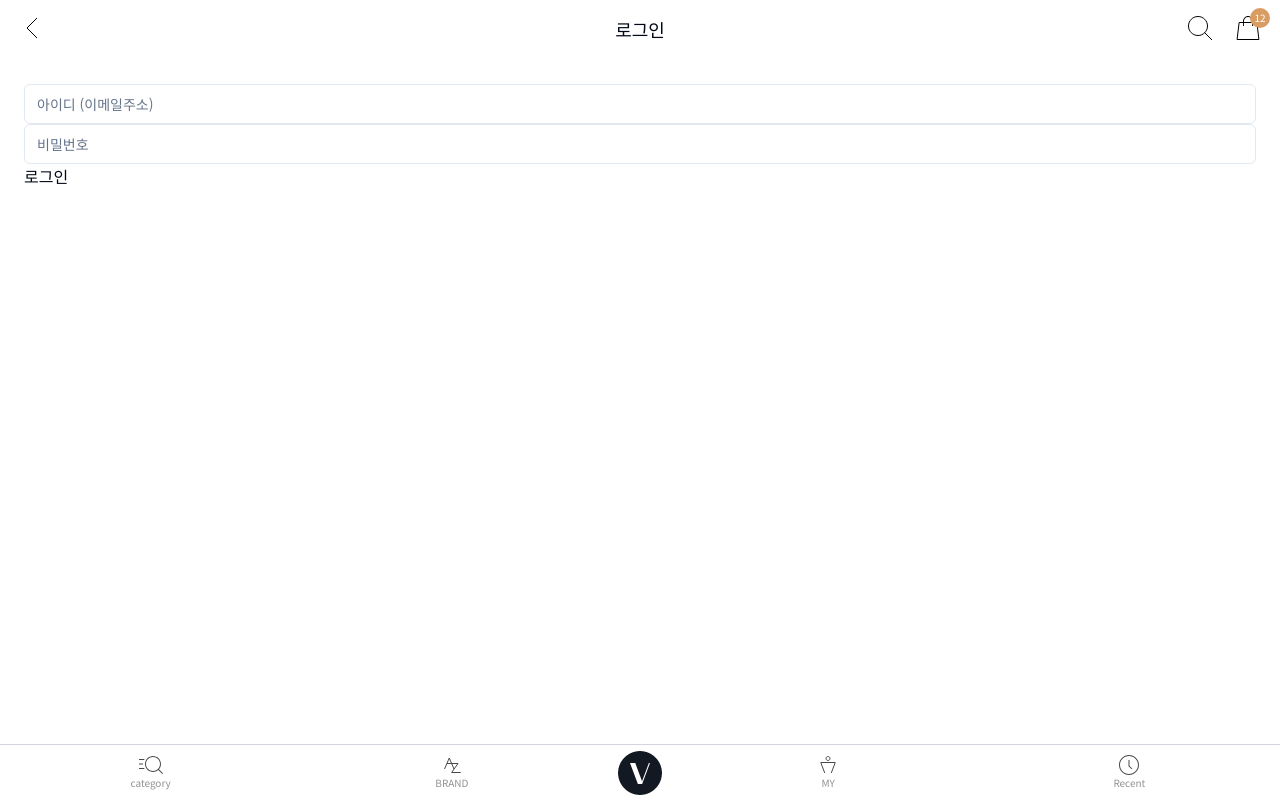
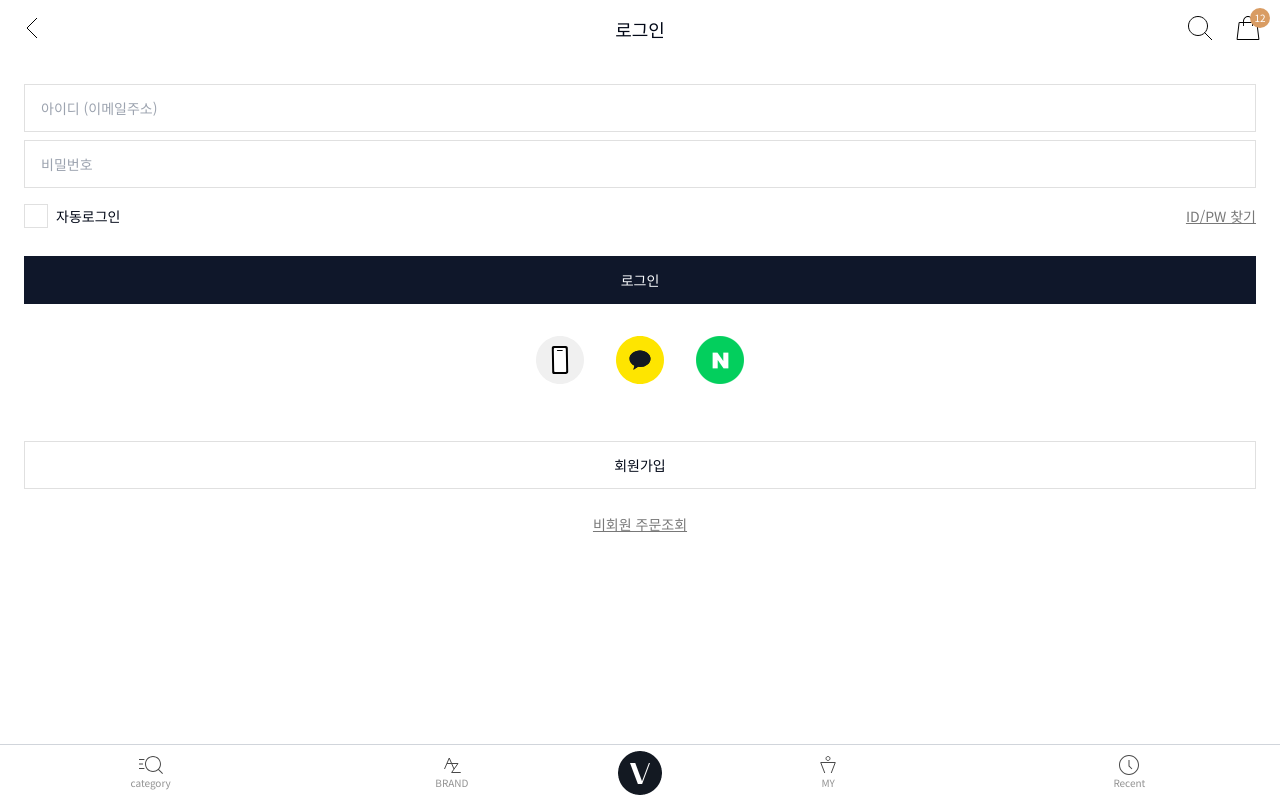
Before and after one commit to jangdebug/jokim-bizarre-adventure-frontend, a Next.js app: page /sign-in in a window 1280 px wide. Shown: the top 800 px of the page. Built offline with nearby package versions, Linux system fonts and the light colour scheme.

Commit message:
:sparkles:feat: publish sign in page

```diff
--- a/package.json
+++ b/package.json
@@ -17,6 +17,7 @@
   },
   "dependencies": {
     "@next/font": "^14.2.6",
+    "@radix-ui/react-checkbox": "^1.1.1",
     "@radix-ui/react-slot": "^1.1.0",
     "class-variance-authority": "^0.7.0",
     "clsx": "^2.1.1",
--- a/src/app/(auth)/layout.tsx
+++ b/src/app/(auth)/layout.tsx
@@ -1,4 +1,9 @@
 import AuthServiceHeader from '@/components/layout/AuthServiceHeader'
+import { Metadata } from 'next'
+
+export const metadata: Metadata = {
+  title: '로그인',
+}
 
 export default function Layout({
   children,
--- a/src/app/(auth)/sign-in/page.tsx
+++ b/src/app/(auth)/sign-in/page.tsx
@@ -2,9 +2,13 @@ import SignInForm from '@/components/sign-in/SignInForm'
 import React from 'react'
 
 export default function SignIn() {
-  const handleSignUp = async (signUpFormData: FormData) => {
+  const handleSignIn = async (signInFormData: FormData) => {
     'use server'
-    console.log('data', signUpFormData)
+    if (!signInFormData.has('autoLogin')) {
+      signInFormData.append('autoLogin', 'false')
+    }
+
+    console.log('data', signInFormData)
   }
-  return <SignInForm handleSignIn={handleSignUp}></SignInForm>
+  return <SignInForm handleSignIn={handleSignIn}></SignInForm>
 }
--- /dev/null
+++ b/src/components/icons/sign-in/KakaoIcon.tsx
@@ -0,0 +1,51 @@
+import React from 'react'
+
+export default function KakaoIcon() {
+  return (
+    <svg
+      width="48"
+      height="48"
+      viewBox="0 0 48 48"
+      fill="none"
+      xmlns="http://www.w3.org/2000/svg"
+    >
+      <g clipPath="url(#clip0_215_16)">
+        <path
+          d="M24 48C37.2548 48 48 37.2548 48 24C48 10.7452 37.2548 0 24 0C10.7452 0 0 10.7452 0 24C0 37.2548 10.7452 48 24 48Z"
+          fill="#FEE500"
+        />
+        <path
+          d="M24 14.375C18.201 14.375 13.5 18.083 13.5 22.658C13.5 25.635 15.492 28.245 18.481 29.705C18.261 30.522 17.686 32.668 17.571 33.127C17.428 33.697 17.779 33.689 18.011 33.537C18.191 33.417 20.887 31.587 22.051 30.797C22.683 30.891 23.334 30.94 24 30.94C29.799 30.94 34.5 27.232 34.5 22.658C34.5 18.083 29.799 14.375 24 14.375"
+          fill="#191919"
+        />
+        <mask
+          id="mask0_215_16"
+          style={{ maskType: 'luminance' }}
+          maskUnits="userSpaceOnUse"
+          x="13"
+          y="14"
+          width="22"
+          height="20"
+        >
+          <path
+            d="M24 14.375C18.201 14.375 13.5 18.083 13.5 22.658C13.5 25.635 15.492 28.245 18.481 29.705C18.261 30.522 17.686 32.668 17.571 33.127C17.428 33.697 17.779 33.689 18.011 33.537C18.191 33.417 20.887 31.587 22.051 30.797C22.683 30.891 23.334 30.94 24 30.94C29.799 30.94 34.5 27.232 34.5 22.658C34.5 18.083 29.799 14.375 24 14.375"
+            fill="white"
+          />
+        </mask>
+        <g mask="url(#mask0_215_16)">
+          <path
+            fillRule="evenodd"
+            clipRule="evenodd"
+            d="M10 10H38V38H10V10Z"
+            fill="#131922"
+          />
+        </g>
+      </g>
+      <defs>
+        <clipPath id="clip0_215_16">
+          <rect width="48" height="48" fill="white" />
+        </clipPath>
+      </defs>
+    </svg>
+  )
+}
--- /dev/null
+++ b/src/components/icons/sign-in/PhoneIcon.tsx
@@ -0,0 +1,37 @@
+import React from 'react'
+
+export default function PhoneIcon() {
+  return (
+    <svg
+      width="48"
+      height="48"
+      viewBox="0 0 48 48"
+      fill="none"
+      xmlns="http://www.w3.org/2000/svg"
+    >
+      <g clipPath="url(#clip0_215_3)">
+        <path
+          d="M24 48C37.2548 48 48 37.2548 48 24C48 10.7452 37.2548 0 24 0C10.7452 0 0 10.7452 0 24C0 37.2548 10.7452 48 24 48Z"
+          fill="#F0F0F0"
+        />
+        <path
+          d="M29.7547 9.89742L17.7565 10.1068C16.6521 10.1261 15.7725 11.037 15.7917 12.1414L16.2106 36.1378C16.2299 37.2422 17.1408 38.1219 18.2452 38.1026L30.2434 37.8932C31.3478 37.8739 32.2274 36.963 32.2082 35.8586L31.7893 11.8622C31.77 10.7578 30.8591 9.87814 29.7547 9.89742Z"
+          fill="black"
+        />
+        <path
+          d="M28.7898 11.9146L18.7914 12.0891C18.2392 12.0987 17.7993 12.5542 17.809 13.1064L18.1929 35.103C18.2025 35.6552 18.658 36.0951 19.2102 36.0854L29.2087 35.9109C29.7609 35.9013 30.2007 35.4458 30.1911 34.8936L29.8071 12.897C29.7975 12.3448 29.342 11.9049 28.7898 11.9146Z"
+          fill="white"
+        />
+        <path
+          d="M21.3433 15.045L26.3425 14.9577C26.6186 14.9529 26.8386 14.7252 26.8337 14.4491C26.8289 14.173 26.6012 13.9531 26.3251 13.9579L21.3259 14.0452C21.0498 14.05 20.8298 14.2777 20.8347 14.5538C20.8395 14.8299 21.0672 15.0498 21.3433 15.045Z"
+          fill="black"
+        />
+      </g>
+      <defs>
+        <clipPath id="clip0_215_3">
+          <rect width="48" height="48" fill="white" />
+        </clipPath>
+      </defs>
+    </svg>
+  )
+}
--- a/src/components/sign-in/SignInField.tsx
+++ b/src/components/sign-in/SignInField.tsx
@@ -1,5 +1,7 @@
 import React from 'react'
 import { Input } from '../ui/input'
+import { Checkbox } from '../ui/checkbox'
+import Link from 'next/link'
 
 export default function SignInField() {
   const handleChange = (e: React.ChangeEvent<HTMLInputElement>) => {
@@ -20,6 +22,15 @@ export default function SignInField() {
         placeholder="비밀번호"
         onChange={handleChange}
       />
+      <div className="flex flex-row justify-between items-center mt-[8px] text-[14px]">
+        <div className="mr-2 flex gap-[8px] items-center">
+          <Checkbox name="autoLogin" id="terms" value={'true'} />
+          <label htmlFor="terms">자동로그인</label>
+        </div>
+        <Link href={'/'} className="underline  text-[#787878] ">
+          ID/PW 찾기
+        </Link>
+      </div>
     </>
   )
 }
--- a/src/components/sign-in/SignInForm.tsx
+++ b/src/components/sign-in/SignInForm.tsx
@@ -2,6 +2,13 @@
 
 import React from 'react'
 import SignInField from './SignInField'
+import { Button } from '../ui/button'
+import Link from 'next/link'
+import { Checkbox } from '../ui/checkbox'
+import KakaoIcon from '../icons/sign-in/KakaoIcon'
+import PhoneIcon from '../icons/sign-in/PhoneIcon'
+import NaverIcon from '../icons/sign-in/NaverIcon.png'
+import Image from 'next/image'
 
 export default function SignInForm({
   handleSignIn,
@@ -11,10 +18,42 @@ export default function SignInForm({
   return (
     <section className="w-full min-h-[calc(100vh-112px)]">
       <div className="p-[28px_24px_112px] ">
-        <form action={handleSignIn}>
+        <form className="flex flex-col gap-[8px]" action={handleSignIn}>
           <SignInField />
-          <button>로그인</button>
+          <Button type="submit" size={'login'} className="mt-[20px] w-full ">
+            로그인
+          </Button>
         </form>
+        <ul className="mt-[32px] text-center">
+          <li className="inline-block px-4">
+            <Link href={'/'}>
+              <PhoneIcon />
+            </Link>
+          </li>
+          <li className="inline-block px-4">
+            <Link href={'/'}>
+              <KakaoIcon />
+            </Link>
+          </li>
+          <li className="inline-block px-4">
+            <Link href={'/'}>
+              <Image
+                src={NaverIcon}
+                alt={'naverIcon'}
+                style={{ maxWidth: 'none' }}
+              />
+            </Link>
+          </li>
+        </ul>
+        <Button variant={'outline'} size={'login'} className="mt-[52px] w-full">
+          회원가입
+        </Button>
+        <Link
+          href={'/'}
+          className="mt-[25px] inline-block w-full text-center underline text-[14px] text-[#787878]"
+        >
+          비회원 주문조회
+        </Link>
       </div>
     </section>
   )
--- a/src/components/ui/button.tsx
+++ b/src/components/ui/button.tsx
@@ -13,7 +13,7 @@ const buttonVariants = cva(
         destructive:
           'bg-destructive text-destructive-foreground hover:bg-destructive/90',
         outline:
-          'border border-input bg-background hover:bg-accent hover:text-accent-foreground',
+          'border border-[#e0e0e0] bg-background hover:bg-accent hover:text-accent-foreground',
         secondary:
           'bg-secondary text-secondary-foreground hover:bg-secondary/80',
         ghost: 'hover:bg-accent hover:text-accent-foreground',
@@ -24,6 +24,7 @@ const buttonVariants = cva(
         sm: 'h-9 rounded-md px-3',
         lg: 'h-11 rounded-md px-8',
         icon: 'h-10 w-10',
+        login: 'h-[48px]',
       },
     },
     defaultVariants: {
--- /dev/null
+++ b/src/components/ui/checkbox.tsx
@@ -0,0 +1,30 @@
+'use client'
+
+import * as React from 'react'
+import * as CheckboxPrimitive from '@radix-ui/react-checkbox'
+import { Check } from 'lucide-react'
+
+import { cn } from '@/lib/utils'
+
+const Checkbox = React.forwardRef<
+  React.ElementRef<typeof CheckboxPrimitive.Root>,
+  React.ComponentPropsWithoutRef<typeof CheckboxPrimitive.Root>
+>(({ className, ...props }, ref) => (
+  <CheckboxPrimitive.Root
+    ref={ref}
+    className={cn(
+      'peer h-[24px] w-[24px] shrink-0 border border-[#e0e0e0] bg-background ring-offset-background focus-visible:outline-none focus-visible:ring-2 focus-visible:ring-ring focus-visible:ring-offset-2 disabled:cursor-not-allowed disabled:opacity-50 data-[state=checked]:bg-primary data-[state=checked]:text-primary-foreground',
+      className,
+    )}
+    {...props}
+  >
+    <CheckboxPrimitive.Indicator
+      className={cn('flex items-center justify-center text-current')}
+    >
+      <Check className="h-4 w-4" />
+    </CheckboxPrimitive.Indicator>
+  </CheckboxPrimitive.Root>
+))
+Checkbox.displayName = CheckboxPrimitive.Root.displayName
+
+export { Checkbox }
--- a/src/components/ui/input.tsx
+++ b/src/components/ui/input.tsx
@@ -11,7 +11,7 @@ const Input = React.forwardRef<HTMLInputElement, InputProps>(
       <input
         type={type}
         className={cn(
-          'flex h-10 w-full rounded-md border border-input bg-background px-3 py-2 text-sm ring-offset-background file:border-0 file:bg-transparent file:text-sm file:font-medium placeholder:text-muted-foreground focus-visible:outline-none focus-visible:ring-2 focus-visible:ring-ring focus-visible:ring-offset-2 disabled:cursor-not-allowed disabled:opacity-50',
+          'flex h-[48px] w-full  border border-[#e0e0e0] bg-background px-[16px] py-[14px] text-sm ring-offset-background file:border-0 file:bg-transparent file:text-sm file:font-medium placeholder:text-muted-[#e0e0e0] focus-visible:outline-none focus-visible:ring-ring  disabled:cursor-not-allowed disabled:opacity-50',
           className,
         )}
         ref={ref}
```
Also changed, not shown: src/components/icons/sign-in/NaverIcon.png (added), 1 other file (tests, documents, lock files or other folders).
